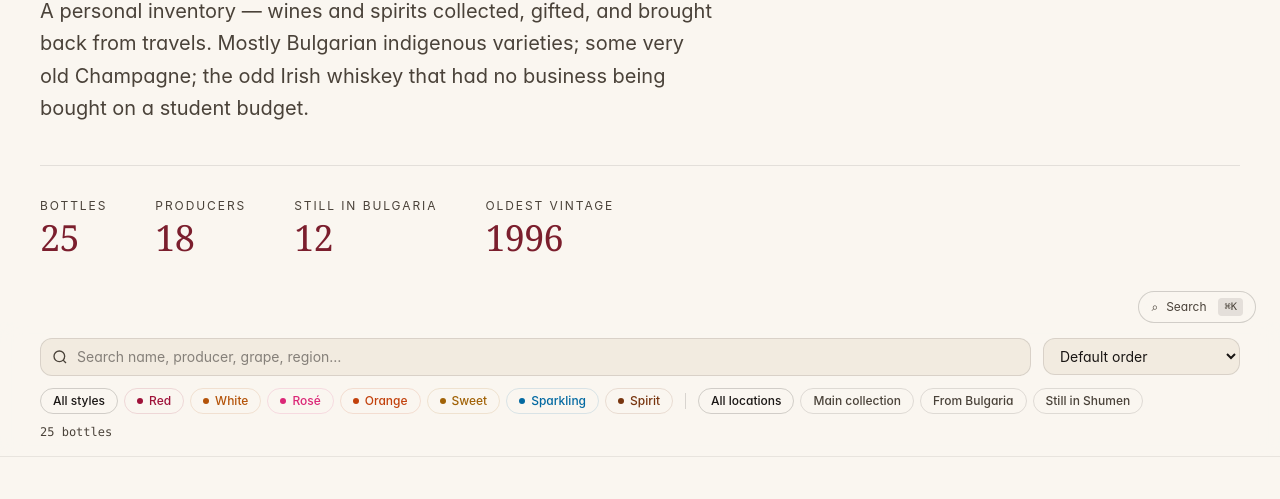
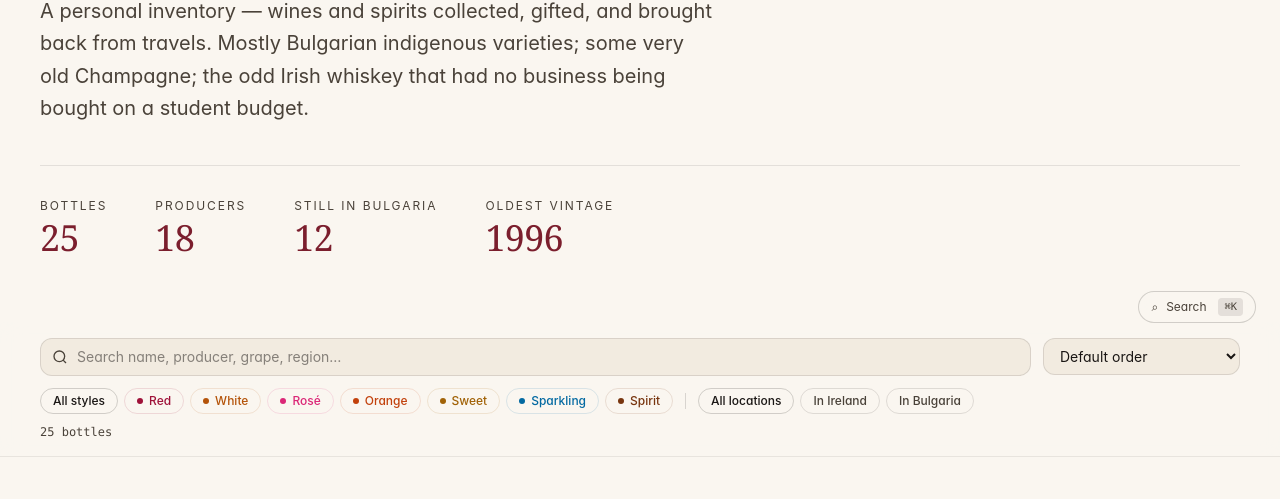
Before and after one commit to todor147/portfolio, an Astro site in the folder v2/: page /cellar in a window 1280 px wide. Shown: the part 453-952 px from the top of the page. Built offline with nearby package versions, Linux system fonts and the light colour scheme; Astro itself is replaced by a stand-in of ours.

Commit message:
refactor(cellar): simplify locations to ireland/bulgaria
Replace home/limerick/bulgaria with a clean two-location system.
The old limerick key meant bottles-from-Bulgaria-now-in-Limerick,
using a city name for provenance not current location. Both home
and limerick were physically in Ireland — the split was arbitrary.

Each label now answers the same question: where is it right now?
Bulgaria bottles get a warm amber badge to signal inaccessibility.

Co-Authored-By: Claude Sonnet 4.6 <noreply@anthropic.com>

```diff
--- a/v2/src/pages/cellar.astro
+++ b/v2/src/pages/cellar.astro
@@ -4,7 +4,7 @@ import Container from "../components/Container.astro";
 import Card from "../components/Card.astro";
 
 type Style = "red" | "white" | "rosé" | "orange" | "sweet" | "sparkling" | "spirit";
-type Location = "home" | "limerick" | "bulgaria";
+type Location = "ireland" | "bulgaria";
 
 interface Bottle {
   name: string;
@@ -30,9 +30,8 @@ const styleConfig: Record<Style, { label: string; color: string }> = {
 };
 
 const locationConfig: Record<Location, string> = {
-  home:     "Main collection",
-  limerick: "From Bulgaria",
-  bulgaria: "Still in Shumen",
+  ireland:  "In Ireland",
+  bulgaria: "In Bulgaria",
 };
 
 const bottles: Bottle[] = [
@@ -46,7 +45,7 @@ const bottles: Bottle[] = [
     region: "Rioja, Spain",
     style: "red",
     note: "Rioja Gran Reserva in magnum. Extended oak ageing — the format slows evolution and gives more to look forward to.",
-    location: "home",
+    location: "ireland",
   },
   {
     name: "Vintage Brut",
@@ -56,7 +55,7 @@ const bottles: Bottle[] = [
     region: "Champagne",
     style: "sparkling",
     note: "Nearly thirty years on the cork. Toasty, oxidative, complex — a benchmark for what aged Champagne becomes.",
-    location: "home",
+    location: "ireland",
   },
   {
     name: "La Grande Année",
@@ -66,7 +65,7 @@ const bottles: Bottle[] = [
     region: "Champagne",
     style: "sparkling",
     note: "One of Bollinger's finest recent vintages. Pinot Noir-dominant, structured, built for the long haul.",
-    location: "home",
+    location: "ireland",
   },
   {
     name: "Vintage Port",
@@ -76,7 +75,7 @@ const bottles: Bottle[] = [
     region: "Douro, Portugal",
     style: "sweet",
     note: "A quarter-century of bottle age. Douro at its richest — dark fruit giving way to dried fig and walnut.",
-    location: "home",
+    location: "ireland",
   },
   {
     name: "21 Year Old Single Malt",
@@ -86,7 +85,7 @@ const bottles: Bottle[] = [
     style: "spirit",
     abv: "40%",
     note: "Triple-distilled, finished in Oloroso, Bourbon and Madeira casks. The longest-aged standard expression in the range.",
-    location: "home",
+    location: "ireland",
   },
   {
     name: "Very Rare 200th Anniversary 28 Year Old",
@@ -95,7 +94,7 @@ const bottles: Bottle[] = [
     region: "County Cork, Ireland",
     style: "spirit",
     note: "Special edition celebrating Midleton Distillery's bicentenary (est. 1825). 28 years old — one of the most significant Irish whiskey releases in memory.",
-    location: "home",
+    location: "ireland",
   },
   {
     name: "Eiswein",
@@ -105,7 +104,7 @@ const bottles: Bottle[] = [
     region: "Burgenland, Austria",
     style: "sweet",
     note: "Grapes harvested frozen at natural temperatures, producing intensely concentrated sweetness with firm acidity to balance.",
-    location: "home",
+    location: "ireland",
   },
   {
     name: "Rosé Brut NV",
@@ -114,7 +113,7 @@ const bottles: Bottle[] = [
     region: "Champagne",
     style: "sparkling",
     note: "Pale salmon, delicate red fruit. Chardonnay-dominant with a proportion of still Pinot Noir — lighter and more elegant than most Champagne rosés.",
-    location: "home",
+    location: "ireland",
   },
   {
     name: "Demi-Sec NV",
@@ -123,7 +122,7 @@ const bottles: Bottle[] = [
     region: "Champagne",
     style: "sparkling",
     note: "Off-dry with noticeable dosage. Far better with a fruit tart or soft cheese than a dry Brut — the underrated style.",
-    location: "home",
+    location: "ireland",
   },
   {
     name: "Etichetta Nera",
@@ -132,7 +131,7 @@ const bottles: Bottle[] = [
     region: "Emilia-Romagna, Italy",
     style: "spirit",
     note: "Italy's most iconic brandy, aged in Slovenian oak. The Black Label — richer and more structured than the standard range, thoroughly underrated outside Italy.",
-    location: "home",
+    location: "ireland",
   },
   {
     name: "Laieta Rosé Gran Reserva Brut Nature",
@@ -141,7 +140,7 @@ const bottles: Bottle[] = [
     region: "DO Alella, Catalonia",
     style: "sparkling",
     note: "Made from a rare local pink-skinned grape with extended lees ageing and zero dosage. Bone dry, complex, completely under the radar.",
-    location: "home",
+    location: "ireland",
   },
 
   // ── Brought from Bulgaria ────────────────────────────────────────────────
@@ -154,7 +153,7 @@ const bottles: Bottle[] = [
     style: "spirit",
     abv: "40%",
     note: "Twenty-five years in 500 L oak. Caramelised plum, dried stone fruit, integrated warmth — closer to Cognac territory than any slivovitz has a right to be.",
-    location: "limerick",
+    location: "ireland",
   },
   {
     name: "Mavrud Reserva",
@@ -165,7 +164,7 @@ const bottles: Bottle[] = [
     style: "red",
     abv: "14.5%",
     note: "24 months in 500 L Bulgarian oak. Ripe cherry, dry leaves, mushroom, walnut. Supple tannins, long smoky finish — clay-slate estate soils above Elenovo.",
-    location: "limerick",
+    location: "ireland",
   },
 
   // ── Still in Bulgaria ────────────────────────────────────────────────────
@@ -302,11 +301,14 @@ const oldestYear      = vintageYears.length ? Math.min(...vintageYears) : null;
 // Pre-compute per-bottle display data so the template stays type-cast-free
 const bottlesWithMeta = bottles.map((b, i) => ({
   ...b,
-  styleLabel:    styleConfig[b.style].label,
-  styleColor:    styleConfig[b.style].color,
-  locationLabel: locationConfig[b.location],
-  vintageSort:   b.vintage && /^\d{4}$/.test(b.vintage) ? b.vintage : "0",
-  idx:           i,
+  styleLabel:         styleConfig[b.style].label,
+  styleColor:         styleConfig[b.style].color,
+  locationLabel:      locationConfig[b.location],
+  locationBadgeStyle: b.location === "bulgaria"
+    ? "background: color-mix(in oklab, #92400e 15%, transparent); color: #92400e;"
+    : "background: color-mix(in oklab, var(--text) 7%, transparent); color: var(--text-soft);",
+  vintageSort:        b.vintage && /^\d{4}$/.test(b.vintage) ? b.vintage : "0",
+  idx:                i,
 }));
 
 // Flat arrays for filter buttons — Object.entries preserves insertion order
@@ -507,7 +509,7 @@ const locationEntries = Object.entries(locationConfig);
                   </span>
                   <span
                     class="text-[0.6rem] px-1.5 py-0.5 rounded tracking-[0.08em]"
-                    style="background: color-mix(in oklab, var(--text) 7%, transparent); color: var(--text-soft);"
+                    style={bottle.locationBadgeStyle}
                   >
                     {bottle.locationLabel}
                   </span>
```
